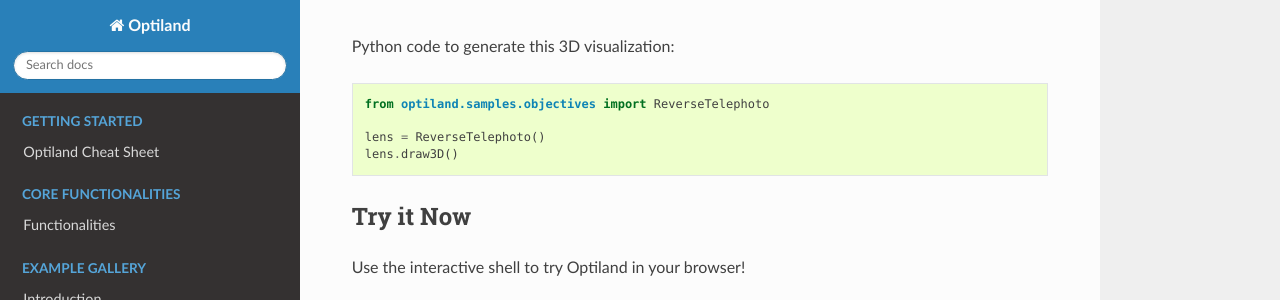
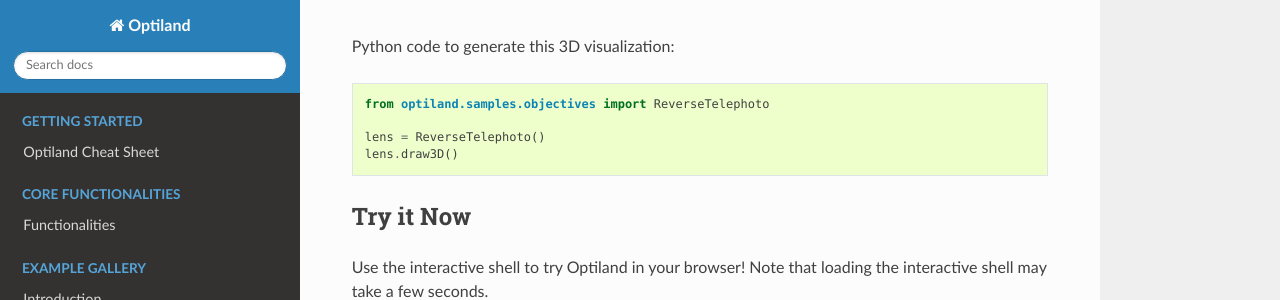
Before and after one commit to HarrisonKramer/optiland, a Sphinx documentation site: the page built from docs/index.rst, in a window 1280 px wide and 900 px high, scrolled down 887 px, cut to the strip 0-300 px from the top of the window. Built offline with Sphinx 7.4.7 and the Read the Docs theme 3.1.0, drawn with Linux system fonts in a browser that asks for light colours; pages that are not in the unit, such as notebooks, are missing from menus.

```diff
--- a/docs/environment.yml
+++ b/docs/environment.yml
@@ -13,4 +13,4 @@ dependencies:
   - pip:
     - ./jupyterlite/mock_libraries/numba
     - ./jupyterlite/mock_libraries/vtk
-    - optiland
+    - ..
--- a/docs/index.rst
+++ b/docs/index.rst
@@ -33,6 +33,7 @@ Try it Now
 ----------
 
 Use the interactive shell to try Optiland in your browser!
+Note that loading the interactive shell may take a few seconds.
 
 .. replite::
    :kernel: xpython
```
